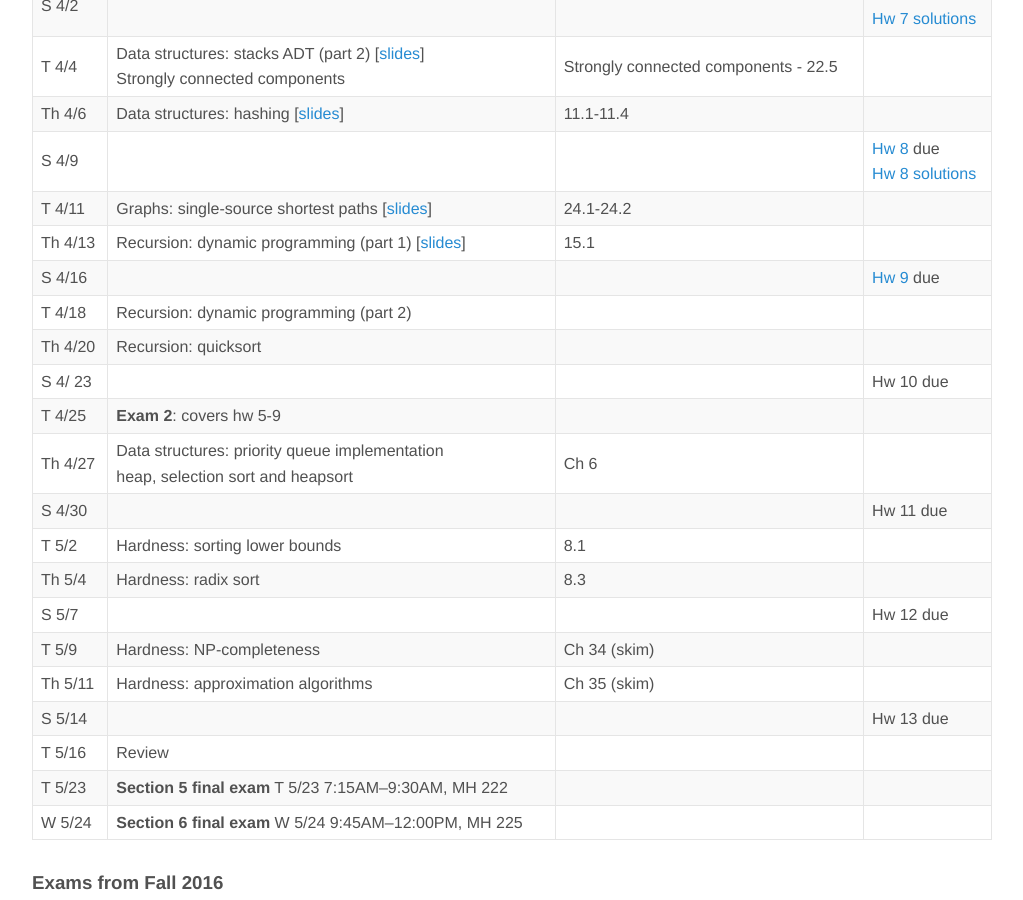
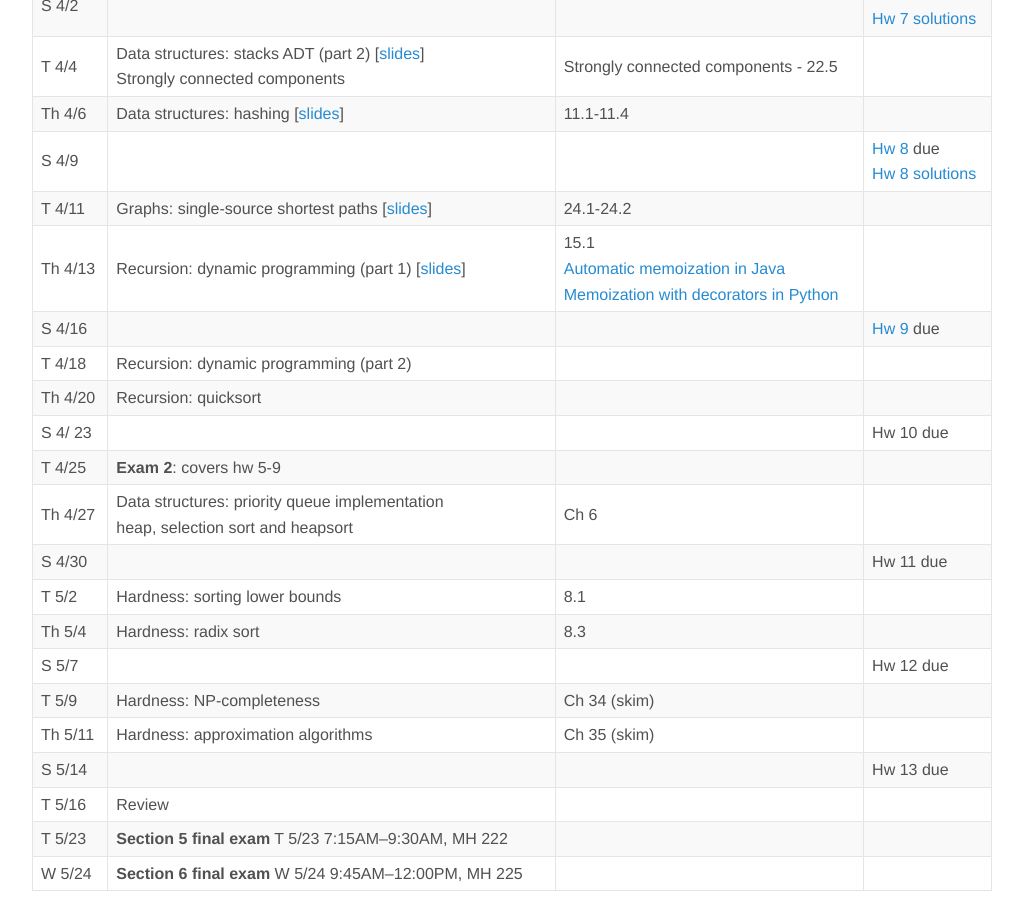
Before and after one commit to jnylam/jnylam.github.io, a Jekyll site: the page built from _courses/146-s17/index.md, in a window 1280 px wide and 900 px high, scrolled down 1806 px. Shown: the whole window, without its empty margins (128-1151 px from the left). Built offline with Jekyll 4.4.1, drawn with Linux system fonts in a browser that asks for light colours.

Commit message:
Add links to memoization

```diff
--- a/_courses/146-s17/index.md
+++ b/_courses/146-s17/index.md
@@ -42,7 +42,7 @@
 Th 4/6 | Data structures: hashing [[slides](hashtable.pdf)] | 11.1-11.4
 S 4/9 | | | [Hw 8](homework08.html) due<br>[Hw 8 solutions](hw08.pdf)
 T 4/11 | Graphs: single-source shortest paths [[slides](shortestpaths.pdf)] | 24.1-24.2
-Th 4/13 | Recursion: dynamic programming (part 1) [[slides](dp1.pdf)] | 15.1
+Th 4/13 | Recursion: dynamic programming (part 1) [[slides](dp1.pdf)] | 15.1<br>[Automatic memoization in Java](//dzone.com/articles/java-8-automatic-memoization)<br>[Memoization with decorators in Python](//www.python-course.eu/python3_memoization.php)
 S 4/16 | | | [Hw 9](homework09.html) due
 T 4/18 | Recursion: dynamic programming (part 2)
 Th 4/20 | Recursion: quicksort
```
